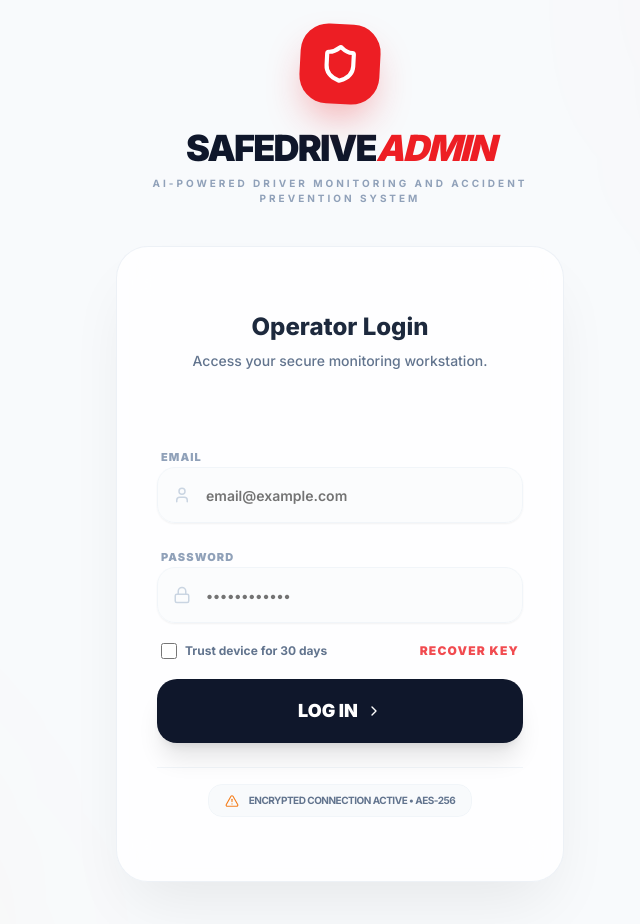
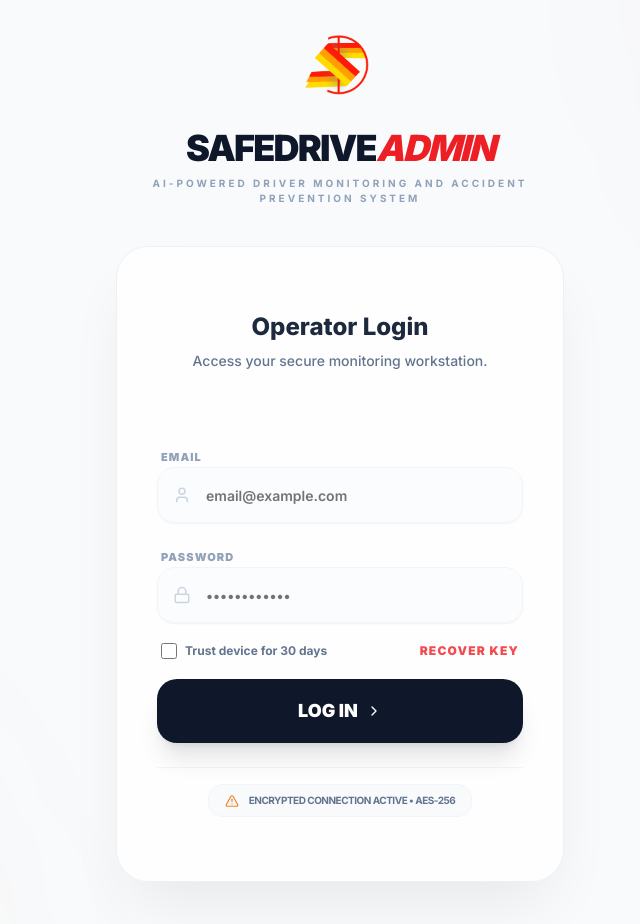
Before and after one commit to jordannealexie/safedrive-2.0, a Next.js app in the folder frontend/: page /login in a window 1280 px wide. Shown: the top 924 px of the page, without its empty margins (300-940 px from the left). Built offline with nearby package versions, Linux system fonts and the light colour scheme.

Commit message:
Refactor code structure for improved readability and maintainability

```diff
--- a/frontend/app/(auth)/login/page.tsx
+++ b/frontend/app/(auth)/login/page.tsx
@@ -5,9 +5,10 @@ import { useRouter } from 'next/navigation';
 import { Button } from '@/components/ui/button';
 import { Input } from '@/components/ui/input';
 import { Card, CardContent, CardHeader, CardTitle, CardDescription } from '@/components/ui/card';
-import { Shield, Lock, User, Info, AlertTriangle, ChevronRight } from 'lucide-react';
+import { Lock, User, Info, AlertTriangle, ChevronRight } from 'lucide-react';
 import { motion, AnimatePresence } from 'framer-motion';
 import { cn } from '@/lib/utils';
+import Image from 'next/image';
 
 import { useUIStore } from '@/store/useUIStore';
 
@@ -42,16 +43,23 @@ export default function LoginPage() {
                 <div className="text-center mb-10">
                     <motion.div
                         initial={{ scale: 0.8, rotate: -10 }}
-                        animate={{ scale: 1, rotate: 3 }}
+                        animate={{ scale: 1, rotate: 0 }}
                         transition={{
                             type: "spring",
                             stiffness: 260,
                             damping: 20,
                             delay: 0.2
                         }}
-                        className="w-20 h-20 rounded-[28px] bg-brand-red mx-auto flex items-center justify-center shadow-[0_20px_40px_-10px_rgba(237,30,36,0.4)] mb-6"
+                        className="mx-auto mb-6"
                     >
-                        <Shield className="w-10 h-10 text-white" strokeWidth={2.5} />
+                        <Image
+                            src="/images/safedrive-logo.png"
+                            alt="SafeDrive Logo"
+                            width={80}
+                            height={80}
+                            className="mx-auto"
+                            priority
+                        />
                     </motion.div>
                     <motion.h1
                         initial={{ opacity: 0 }}
--- a/frontend/app/(dashboard)/components/Sidebar.tsx
+++ b/frontend/app/(dashboard)/components/Sidebar.tsx
@@ -1,6 +1,7 @@
 'use client';
 
 import Link from 'next/link';
+import Image from 'next/image';
 import { usePathname } from 'next/navigation';
 import {
     LayoutDashboard,
@@ -56,15 +57,23 @@ export function Sidebar() {
                     <div className="flex items-center justify-between h-16 px-4 border-b border-slate-200 dark:border-slate-800">
                         {isSidebarOpen ? (
                             <div className="flex items-center gap-2">
-                                <div className="w-8 h-8 rounded-lg bg-brand-red flex items-center justify-center shadow-lg shadow-brand-red/20">
-                                    <span className="text-white font-bold">S</span>
-                                </div>
+                                <Image
+                                    src="/images/safedrive-logo.png"
+                                    alt="SafeDrive Logo"
+                                    width={32}
+                                    height={32}
+                                    className="rounded-lg"
+                                />
                                 <span className="text-xl font-bold text-slate-800 dark:text-white tracking-tight">SafeDrive</span>
                             </div>
                         ) : (
-                            <div className="w-8 h-8 rounded-lg bg-brand-red flex items-center justify-center mx-auto shadow-lg shadow-brand-red/20">
-                                <span className="text-white font-bold">S</span>
-                            </div>
+                            <Image
+                                src="/images/safedrive-logo.png"
+                                alt="SafeDrive Logo"
+                                width={32}
+                                height={32}
+                                className="mx-auto rounded-lg"
+                            />
                         )}
                         <Button
                             variant="ghost"
```
Also changed, not shown: frontend/public/images/safedrive-logo.png (added).
